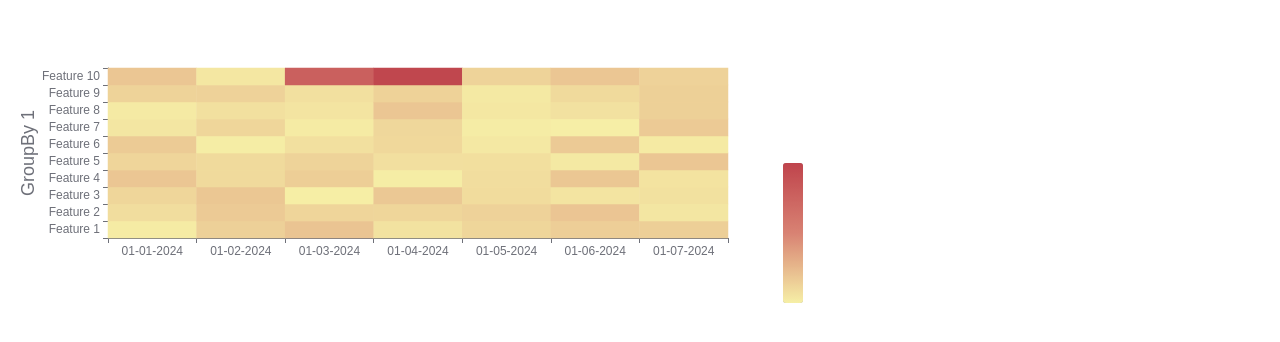
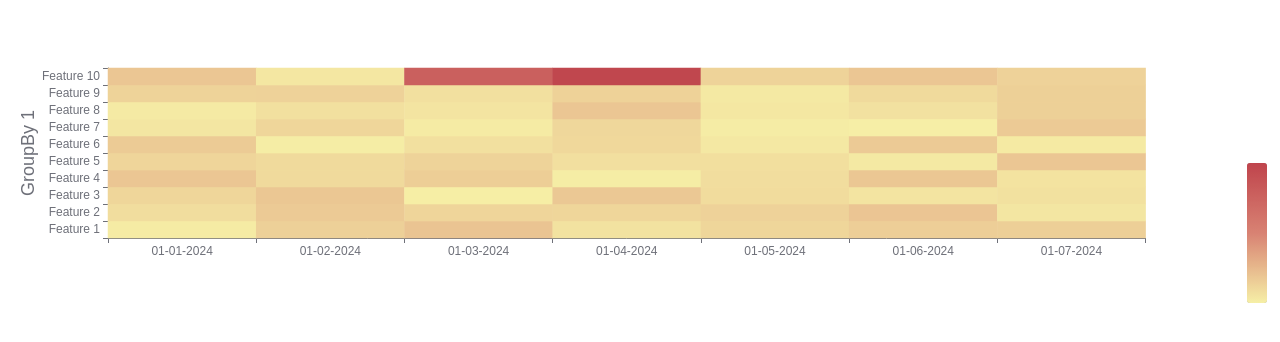
Before and after one commit to ken-zlai/data-viz-prototype, a SvelteKit app: page /viz/heatmap in a window 1280 px wide. Shown: the top 342 px of the page. Built offline with nearby package versions, Linux system fonts and the light colour scheme.

Commit message:
width 100%

```diff
--- a/src/routes/viz/heatmap/+page.svelte
+++ b/src/routes/viz/heatmap/+page.svelte
@@ -89,4 +89,4 @@
 	});
 </script>
 
-<div id="heatmap" style="height: 300px; width: 800px"></div>
+<div id="heatmap" style="height: 300px; width: 100%"></div>
--- a/src/routes/viz/prediction_drift/+page.svelte
+++ b/src/routes/viz/prediction_drift/+page.svelte
@@ -73,4 +73,4 @@
 	});
 </script>
 
-<div id="prediction-drift" style="height: 300px; width: 800px"></div>
+<div id="prediction-drift" style="height: 300px; width: 100%"></div>
```
